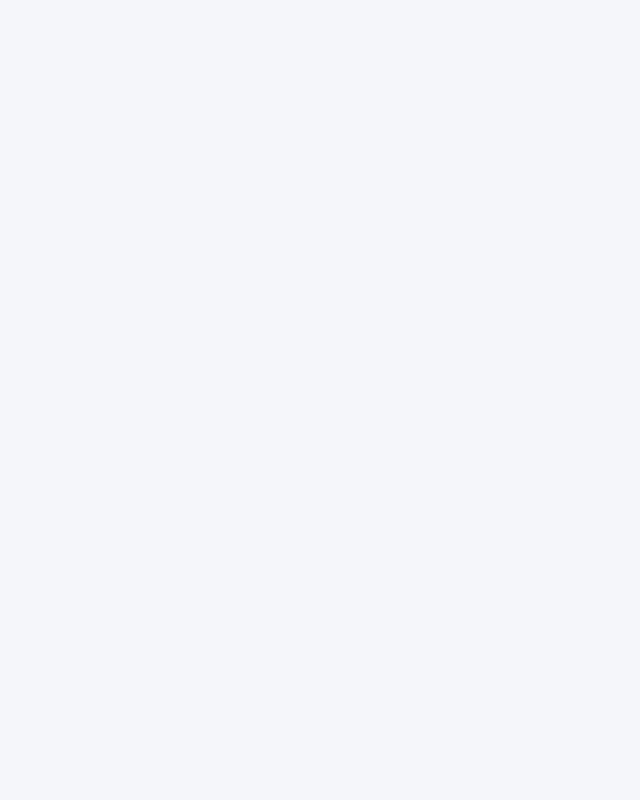
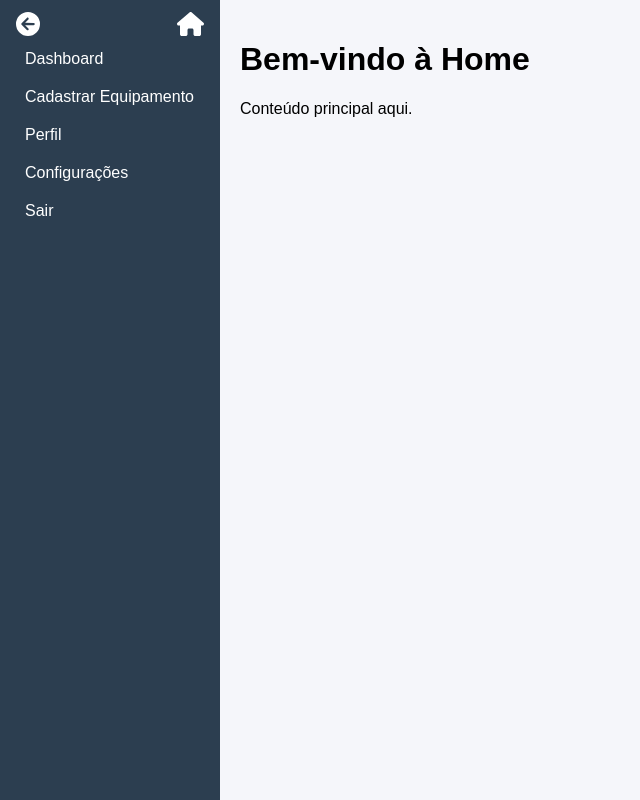
Before and after one commit to ucsgamoraes/lab-management, a React (Create React App) app: page /home in a window 1280 px wide. Before the commit this address had no page. Shown: the whole page, without its empty margins (0-640 px from the left). Built offline with nearby package versions, Linux system fonts and the light colour scheme.

Commit message:
feat: sidebar

```diff
--- a/package.json
+++ b/package.json
@@ -3,6 +3,10 @@
   "version": "0.1.0",
   "private": true,
   "dependencies": {
+    "@fortawesome/fontawesome-svg-core": "^6.7.2",
+    "@fortawesome/free-regular-svg-icons": "^6.7.2",
+    "@fortawesome/free-solid-svg-icons": "^6.7.2",
+    "@fortawesome/react-fontawesome": "^0.2.2",
     "@testing-library/dom": "^10.4.0",
     "@testing-library/jest-dom": "^6.6.3",
     "@testing-library/react": "^16.3.0",
--- a/src/App.js
+++ b/src/App.js
@@ -2,6 +2,8 @@ import React from 'react';
 import { BrowserRouter as Router, Routes, Route } from 'react-router-dom';
 import Signup from './screens/signup/Sighup';
 import Signin from './screens/signin/Signin';
+import Home from './screens/home/Home';
+import RegisterEquipment from './screens/register-equipment/RegisterEquipment';
 
 function App() {
   return (
@@ -10,6 +12,8 @@ function App() {
         {/* <Route path="/" element={<Home />} /> */}
         <Route path="/signup" element={<Signup />} />
         <Route path="/signin" element={<Signin />} />
+        <Route path="/register-equipment" element={<RegisterEquipment />} />
+        <Route path="/home" element={<Home />} />
       </Routes>
     </Router>
   );
--- /dev/null
+++ b/src/components/SideBar/SideBar.css
@@ -0,0 +1,62 @@
+.sidebar {
+    width: 60px;
+    background-color: #2c3e50;
+    color: white;
+    transition: width 0.3s ease;
+    overflow: hidden;
+    display: flex;
+    flex-direction: column;
+    align-items: center;
+    padding-top: 10px;
+  }
+
+  .sidebar.open {
+    width: 200px;
+    align-items: flex-start;
+    padding: 10px;
+  }
+
+  .toggle-btn {
+    background: none;
+    border: none;
+    color: white;
+    font-size: 24px;
+    cursor: pointer;
+  }
+
+  .menu {
+    display: flex;
+    flex-direction: column;
+    width: 100%;
+  }
+
+  .menu-btn {
+    white-space: nowrap;
+    background-color: transparent;
+    border: none;
+    color: white;
+    text-align: left;
+    padding: 10px 15px;
+    cursor: pointer;
+    font-size: 16px;
+  }
+
+  .menu-btn:hover {
+    background-color: #34495e;
+  }
+
+  .botoes-side-bar{
+    display: flex;
+    width: 100%;
+    flex-direction: row;
+    justify-content: space-between;
+    align-items: center;
+  }
+
+  .homeBtn {
+    background: none;
+    border: none;
+    color: white;
+    font-size: 24px;
+    cursor: pointer;
+  }
--- /dev/null
+++ b/src/components/SideBar/SideBar.js
@@ -0,0 +1,45 @@
+import { useState } from "react";
+import './SideBar.css';
+import { useNavigate } from "react-router-dom";
+
+    import { FontAwesomeIcon } from '@fortawesome/react-fontawesome'
+    import { faHouse, faCircleArrowLeft } from '@fortawesome/free-solid-svg-icons';
+
+export const SideBar = () => {
+    const navigate = useNavigate()
+    const [isOpen, setIsOpen] = useState(true);
+
+    const toggleSidebar = () => {
+        setIsOpen(!isOpen);
+    };
+
+    const navigateToScreen = (screen) => {
+        navigate(screen)
+    }
+
+    return (
+        <div className={`sidebar ${isOpen ? 'open' : ''}`}>
+            <div className="botoes-side-bar">
+                <button className="toggle-btn" onClick={toggleSidebar}>
+                    {isOpen ? <FontAwesomeIcon icon={faCircleArrowLeft} /> : '☰'}
+                </button>
+                {isOpen && (
+                <button className="homeBtn" onClick={() => navigateToScreen("/home")}>
+                    <FontAwesomeIcon icon={faHouse} />
+                </button>
+                )}
+
+            </div>
+
+            {isOpen && (
+                <div className="menu">
+                    <button className="menu-btn">Dashboard</button>
+                    <button onClick={() => navigateToScreen("/register-equipment")} className="menu-btn">Cadastrar Equipamento</button>
+                    <button className="menu-btn">Perfil</button>
+                    <button className="menu-btn">Configurações</button>
+                    <button className="menu-btn">Sair</button>
+                </div>
+            )}
+        </div>
+    )
+}
--- /dev/null
+++ b/src/screens/home/Home.css
@@ -0,0 +1,12 @@
+.home-container {
+  display: flex;
+  height: 100vh;
+  font-family: sans-serif;
+}
+
+
+
+.main-content {
+  flex: 1;
+  padding: 20px;
+}
--- /dev/null
+++ b/src/screens/home/Home.js
@@ -0,0 +1,20 @@
+import React, { useState } from 'react';
+import './Home.css';
+import { SideBar } from '../../components/SideBar/SideBar';
+
+function Home() {
+
+
+  return (
+    <div className="home-container">
+        <SideBar />
+
+      <div className="main-content">
+        <h1>Bem-vindo à Home</h1>
+        <p>Conteúdo principal aqui.</p>
+      </div>
+    </div>
+  );
+}
+
+export default Home;
--- /dev/null
+++ b/src/screens/register-equipment/RegisterEquipment.css
@@ -0,0 +1,10 @@
+.register-equipment-container {
+  display: flex;
+  height: 100vh;
+  font-family: sans-serif;
+}
+
+.main-content {
+  flex: 1;
+  padding: 20px;
+}
--- /dev/null
+++ b/src/screens/register-equipment/RegisterEquipment.js
@@ -0,0 +1,20 @@
+import React, { useState } from 'react';
+import './RegisterEquipment.css';
+import { SideBar } from '../../components/SideBar/SideBar';
+
+function RegisterEquipment() {
+
+
+  return (
+    <div className="register-equipment-container">
+        <SideBar />
+
+      <div className="main-content">
+        <h1>Bem-vindo à Home</h1>
+        <p>Conteúdo principal da cadastro.</p>
+      </div>
+    </div>
+  );
+}
+
+export default RegisterEquipment;
--- a/src/screens/signin/Signin.css
+++ b/src/screens/signin/Signin.css
@@ -2,9 +2,16 @@
 .signin-container {
   display: flex;
   height: 100vh;
+  background: #f0f2f5;
+}
+
+.signin-content {
+  display: flex;
+  height: 100vh;
+  background: #f0f2f5;
+  align-items: center;
   justify-content: center;
-  align-items: center;
-  background: #f0f2f5;
+  width: 100%;
 }
 
 .signin-form {
```
Also changed, not shown: 1 other file (tests, documents, lock files or other folders).
